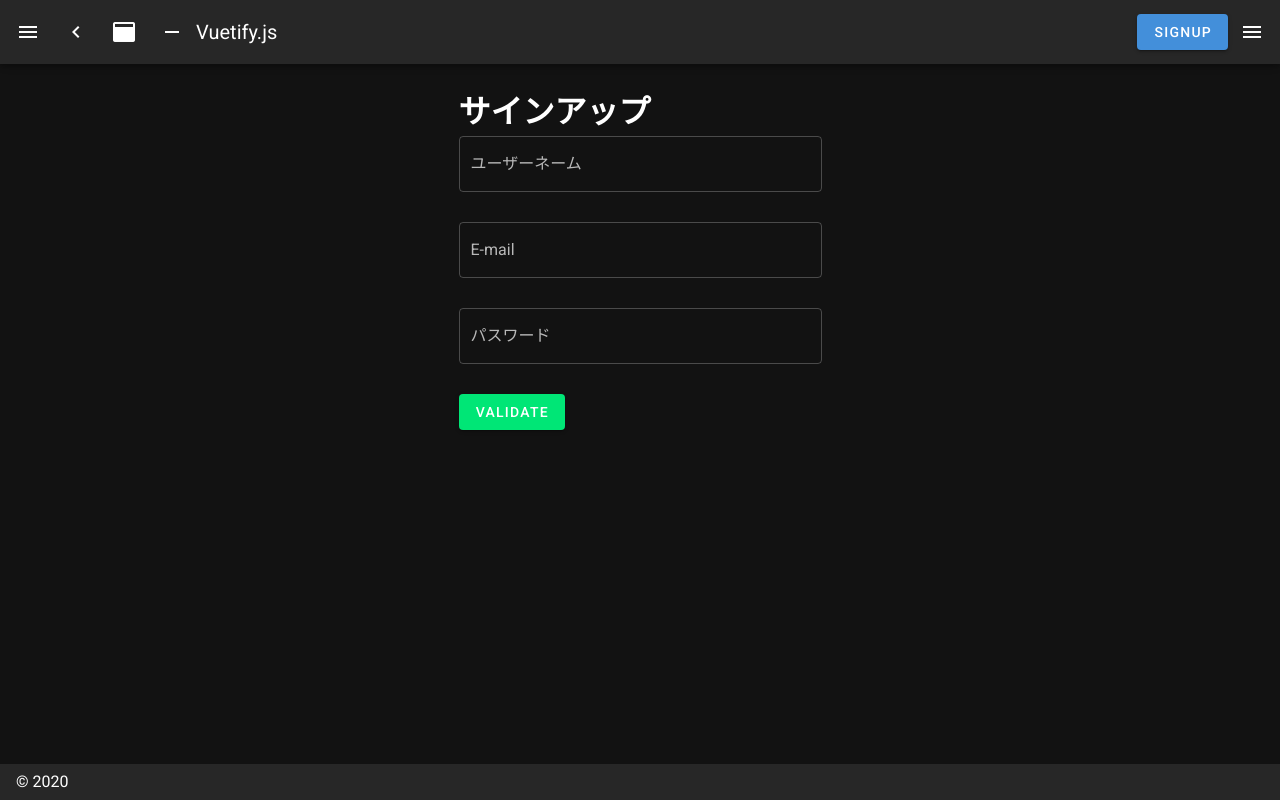
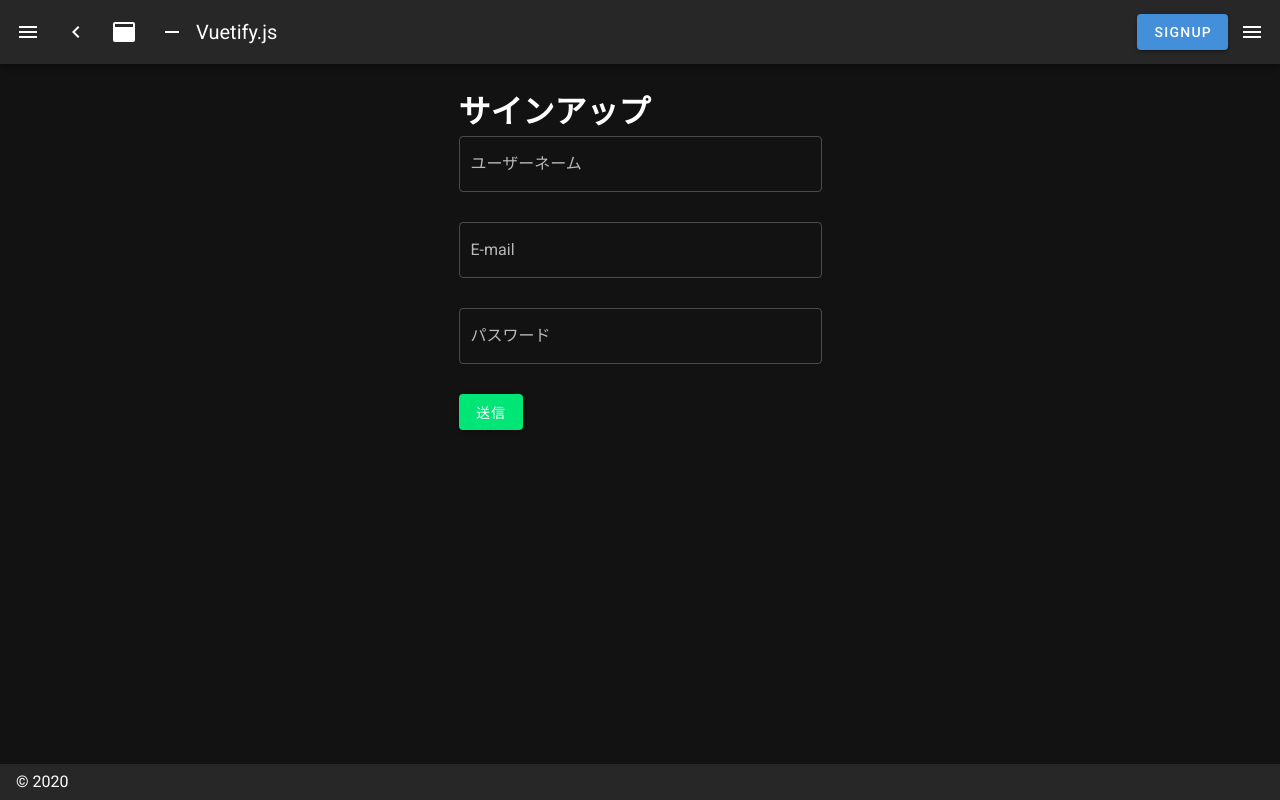
Before and after one commit to SystemEngineeringTeam/HackU-vol.1, a Nuxt app in the folder nuxt/: page /signup in a window 1280 px wide. Built offline with nearby package versions, Linux system fonts and the light colour scheme.

Commit message:
送信ボタンの見た目を変えた

```diff
--- a/nuxt/pages/signup.vue
+++ b/nuxt/pages/signup.vue
@@ -31,7 +31,7 @@
               class="mr-4"
               @click="create_user"
             >
-              Validate
+              送信
             </v-btn>
           </v-form>
       </v-col>
```
